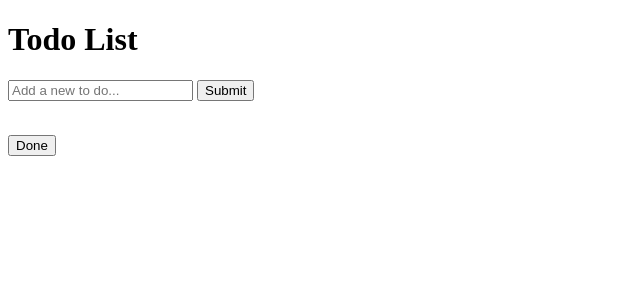
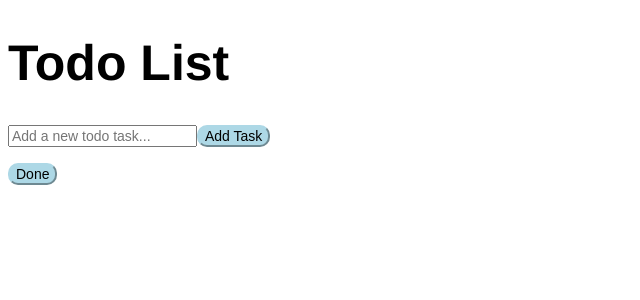
Before and after one commit to msrajkumar95/Samples, a Django app: template todo/templates/todo/index.html in a window 1280 px wide. Shown: the top 300 px of the page, without its empty margins (0-640 px from the left). Run offline with Django 3.2, Linux system fonts and the light colour scheme; the template is opened without the code that fills it, so the values that code supplies are empty; the visitor is signed in with stand-in values (Sample User, id 1); parts of the project's set-up code (start-up, migrations or seed data) failed here and were passed over; some libraries are stand-ins or nearby versions.

Commit message:
Add files via upload

```diff
--- a/todo/requirements/base.txt
+++ b/todo/requirements/base.txt
@@ -59,6 +59,7 @@
 sqlparse==0.3.0
 traitlets==4.3.2
 Twisted==18.9.0
+urllib3==1.23
 virtualenv==16.0.0
 virtualenvwrapper-win==1.2.5
 w3lib==1.19.0
--- /dev/null
+++ b/todo/static/css/todo.css
@@ -0,0 +1,30 @@
+h1 {
+	font-size: 50px;
+	color: lightred;
+	font-family: helvetica;
+}
+
+form {
+	color: white;
+	display: inline-flex;
+}
+
+form > input {
+	font-size: 14px;
+}
+
+form > button {
+	color: black;
+	border-color: lightblue;
+	background-color: lightblue;
+	font-size: 14px;
+	border-radius: 10px;
+}
+
+.done {
+	font-size: 14px;
+	border-radius: 10px;
+	border-color: lightblue;
+	background-color: lightblue;
+	color: black;
+}
--- a/todo/static/js/todo.js
+++ b/todo/static/js/todo.js
@@ -1,24 +1,25 @@
 var app = angular.module('toDo',[]);
 app.controller('toDoController', function($scope, $http) {
 	$http.get('/todo/api/').then(function(response) {
-		$scope.todoList = [];
-		for (var i = 0; i < response.data.length; i++) {
-			var todo = {};
-			todo.todoText = response.data[i].task;
-			todo.done = response.data[i].done;
-			$scope.todoList.push(todo);
-		}
-		console.log(response.data);
+		$scope.todoList = response.data;
 	});
-	$scope.todoAdd = function() {
-		$scope.todoList.push({todoText: $scope.todoInput, done: false});
+	$scope.add = function() {
+		var data = {task: $scope.todoInput};
+		$http.put('/todo/api/', data).then(function(response) {
+			$scope.todoList.push(response.data);
+		});
 		$scope.todoInput = '';
 	};
 	$scope.remove = function() {
 		var oldList = $scope.todoList;
 		$scope.todoList = [];
-		angular.forEach(oldList, function(x) {
-			if (!x.done) $scope.todoList.push(x);
+		angular.forEach(oldList, function(todo) {
+			if (todo.done) {
+				$http.delete('/todo/api/' + todo.id + '/')
+			}
+			else {
+				$scope.todoList.push(todo);
+			}
 		})
-	}
-})
+	};
+});
--- a/todo/templates/todo/index.html
+++ b/todo/templates/todo/index.html
@@ -3,23 +3,23 @@
 	<head>
 		<meta charset="utf-8">
 		<title>To Do List</title>
-
 		{% load static %}
+		<link rel="stylesheet" href="{% static 'css/todo.css' %}">
 	</head>
 	<body ng-app="toDo" ng-controller="toDoController">
 		<h1>Todo List</h1>
 
-		<form ng-submit="todoAdd()">
-			<input type="text" ng-model="todoInput" placeholder="Add a new to do...">
-			<input type="submit" value="Submit">
+		<form ng-submit="add()">
+			<input type="text" ng-model="todoInput" placeholder="Add a new todo task...">
+			<button type="submit">Add Task</button>
 		</form>
 		<br>
 		<div ng-repeat="todo in todoList">
-			<input type="checkbox" ng-model="todo.done"><span ng-bind="todo.todoText"></span>
+			<input type="checkbox" ng-model="todo.done"><span ng-bind="todo.task"></span>
 		</div>
 
 		<p>
-			<button ng-click="remove()">Done</button>
+			<button class="done" ng-click="remove()">Done</button>
 		</p>
 
 		<script src="https://ajax.googleapis.com/ajax/libs/angularjs/1.7.8/angular.js"></script>
--- a/todo/todo/models.py
+++ b/todo/todo/models.py
@@ -2,4 +2,3 @@
 
 class ToDo(models.Model):
 	task = models.CharField(max_length=200)
-	done = models.BooleanField()
--- a/todo/todo/serializers.py
+++ b/todo/todo/serializers.py
@@ -4,4 +4,4 @@
 class ToDoSerializer(serializers.ModelSerializer):
 	class Meta:
 		model = ToDo
-		fields = 'id', 'task', 'done'
+		fields = 'id', 'task'
```
Also changed, not shown: todo/todo/urls.py (+4 -3 lines), todo/todo/views.py (+21 -1 lines).
